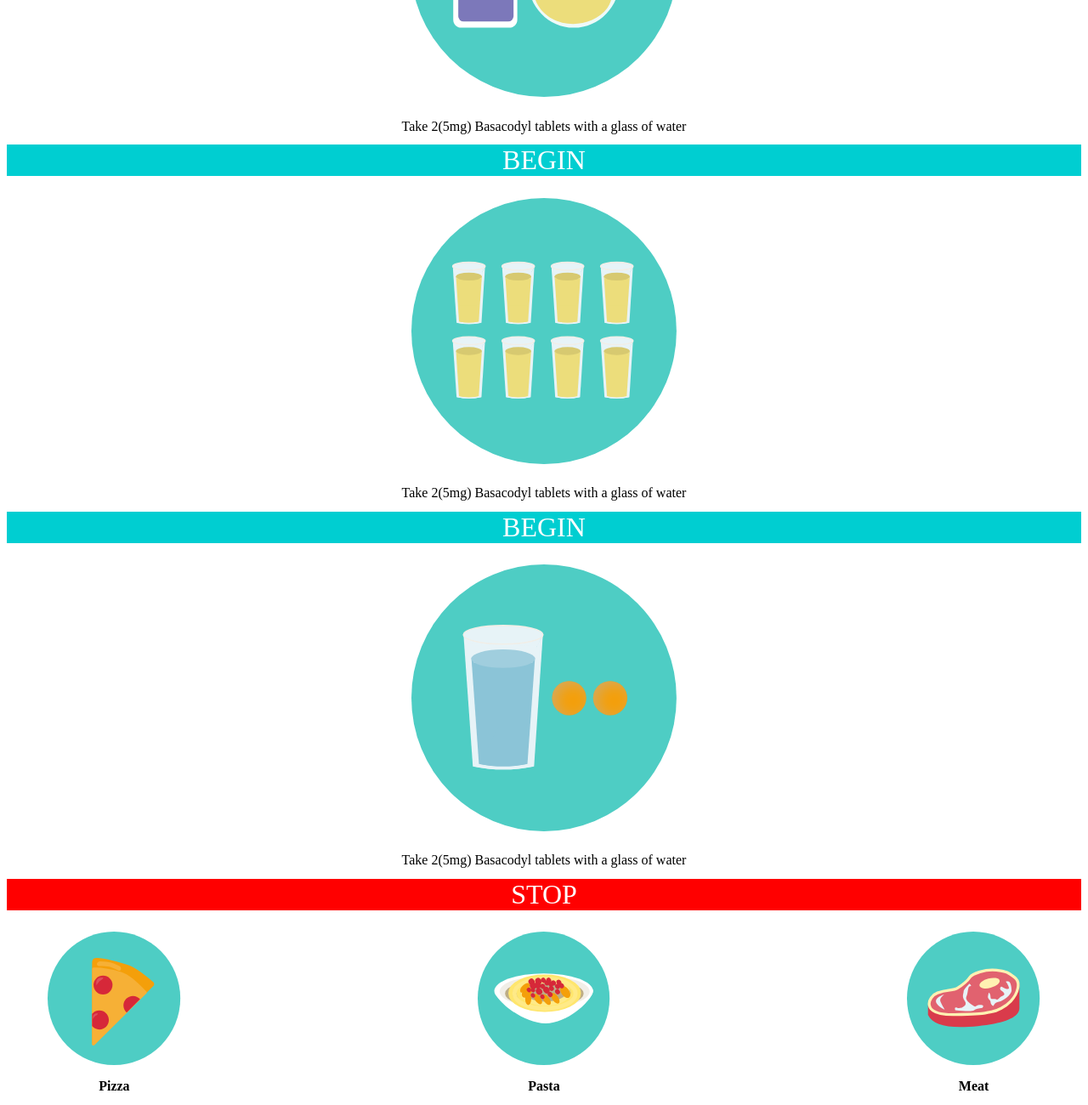
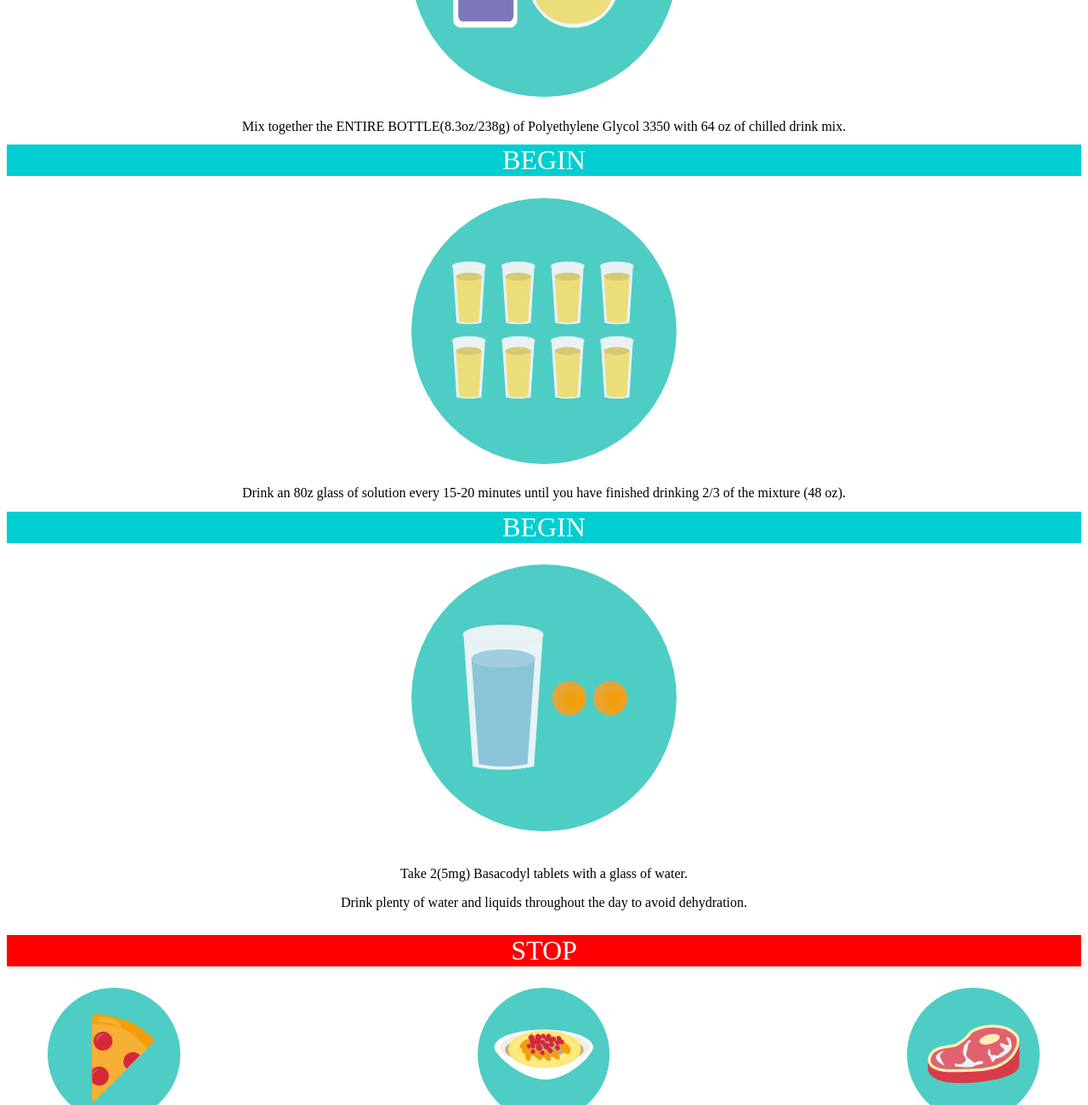
Before and after one commit to ropas14/CovertImages, a plain HTML site: page main.html in a window 1280 px wide. Shown: the part 1096-2396 px from the top of the page at 85% size. Drawn offline with Linux system fonts and the light colour scheme.

Commit message:
Add files via upload

```diff
--- a/main.html
+++ b/main.html
@@ -12,6 +12,7 @@
            height: auto;
            font-size: 200%;
            color: #FFFFFF;
+           width: auto;
         }
         .stop{
            background-color: red;
@@ -63,17 +64,19 @@
     <div class='div-center'>
        <img class='image' src="icons/polyethylene_glycol.svg" align="middle" >
     </div>
-    <div class='txt'>Take 2(5mg) Basacodyl tablets with a glass of water</div>
+    <div class='txt'>Mix together the ENTIRE BOTTLE(8.3oz/238g) of Polyethylene Glycol 3350 with 64 oz of chilled drink mix.</div>
     <div class='topnav'>BEGIN</div>
     <div class='div-center'>
        <img class='image top-div' src="icons/80z_solution.svg" align="middle" >
     </div>
-    <div class='txt'>Take 2(5mg) Basacodyl tablets with a glass of water</div>
+    <div class='txt'>Drink an 80z glass of solution every 15-20 minutes until you have finished drinking 2/3 of the mixture (48 oz).</div>
     <div class='topnav'>BEGIN</div>
     <div class='div-center'>
        <img class='image' src="icons/bisacodyl_tablets.svg" align="middle" >
     </div>
-    <div class='txt'>Take 2(5mg) Basacodyl tablets with a glass of water</div>
+    <div class='txt'><p>Take 2(5mg) Basacodyl tablets with a glass of water.</p>
+
+<p>Drink plenty of water and liquids throughout the day to avoid dehydration.</p></div>
     <div class='topnav stop' >STOP</div>
 <div class='div-center'>
     <div class="f-l">
```
